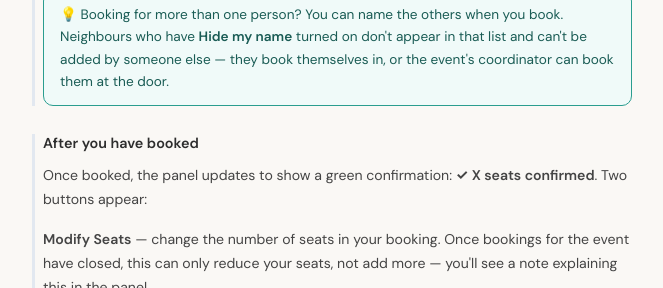
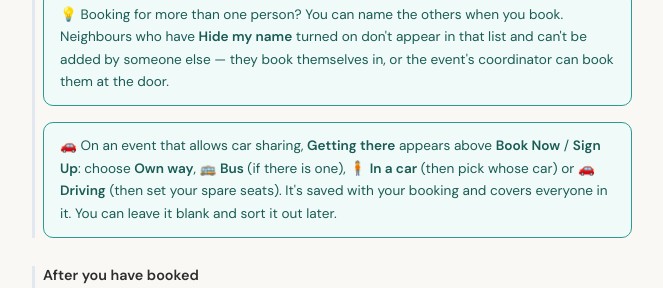
Before and after one commit to elementingenia/socialhive, a Next.js app: page /help-guide in a window 1280 px wide. Shown: the part 8300-8588 px from the top of the page, without its empty margins (308-971 px from the left). Built offline with nearby package versions, Linux system fonts and the light colour scheme.

Commit message:
Add files via upload

```diff
--- a/app/help-guide/page.js
+++ b/app/help-guide/page.js
@@ -859,6 +859,13 @@ export default function HelpGuidePage() {
                 list and can&apos;t be added by someone else — they book themselves in, or the event&apos;s
                 coordinator can book them at the door.
               </InfoBox>
+              <InfoBox>
+                🚗 On an event that allows car sharing, <strong>Getting there</strong> appears above{" "}
+                <strong>Book Now</strong> / <strong>Sign Up</strong>: choose <strong>Own way</strong>,{" "}
+                <strong>🚌 Bus</strong> (if there is one), <strong>🧍 In a car</strong> (then pick whose
+                car) or <strong>🚗 Driving</strong> (then set your spare seats). It&apos;s saved with your
+                booking and covers everyone in it. You can leave it blank and sort it out later.
+              </InfoBox>
             </Subsection>
 
             <Subsection id="sub-movies-afterbook" title="After you have booked">
@@ -1192,9 +1199,12 @@ export default function HelpGuidePage() {
                 (then choose whose car) or <strong>🚗 Driving</strong> (then set their spare seats)
                 under <strong>Getting there</strong>. For a booking that's already made, tap{" "}
                 <strong>🚌🚗 Set transport</strong> under the resident's name, choose, and tap{" "}
-                <strong>Save transport</strong>. The choice covers everyone in that booking, and every
-                seat must be named first. If they were already on the bus or in another car they are
-                moved, and residents with the app are told. Bus and car seat limits still apply.
+                <strong>Save transport</strong>. Once transport is set the button reads{" "}
+                <strong>🚌🚗 Edit transport</strong>, and a resident set to Own way shows{" "}
+                <strong>🚶 Own way</strong> next to their name. The choice covers everyone in that
+                booking, and every seat must be named first. If they were already on the bus or in
+                another car they are moved, and residents with the app are told. Bus and car seat
+                limits still apply.
               </Step>
               <Step>
                 On a paid event, tap the <strong>Unpaid / Paid</strong> switch next to a resident's
@@ -1453,9 +1463,12 @@ export default function HelpGuidePage() {
                 (then choose whose car) or <strong>🚗 Driving</strong> (then set their spare seats)
                 under <strong>Getting there</strong>. For a booking that's already made, tap{" "}
                 <strong>🚌🚗 Set transport</strong> under the resident's name, choose, and tap{" "}
-                <strong>Save transport</strong>. The choice covers everyone in that booking, and every
-                seat must be named first. If they were already on the bus or in another car they are
-                moved, and residents with the app are told. Bus and car seat limits still apply.
+                <strong>Save transport</strong>. Once transport is set the button reads{" "}
+                <strong>🚌🚗 Edit transport</strong>, and a resident set to Own way shows{" "}
+                <strong>🚶 Own way</strong> next to their name. The choice covers everyone in that
+                booking, and every seat must be named first. If they were already on the bus or in
+                another car they are moved, and residents with the app are told. Bus and car seat
+                limits still apply.
               </Step>
               <Step>
                 Adding a walk-up booking, using <strong>Modify Seats</strong> on someone's booking,
```
